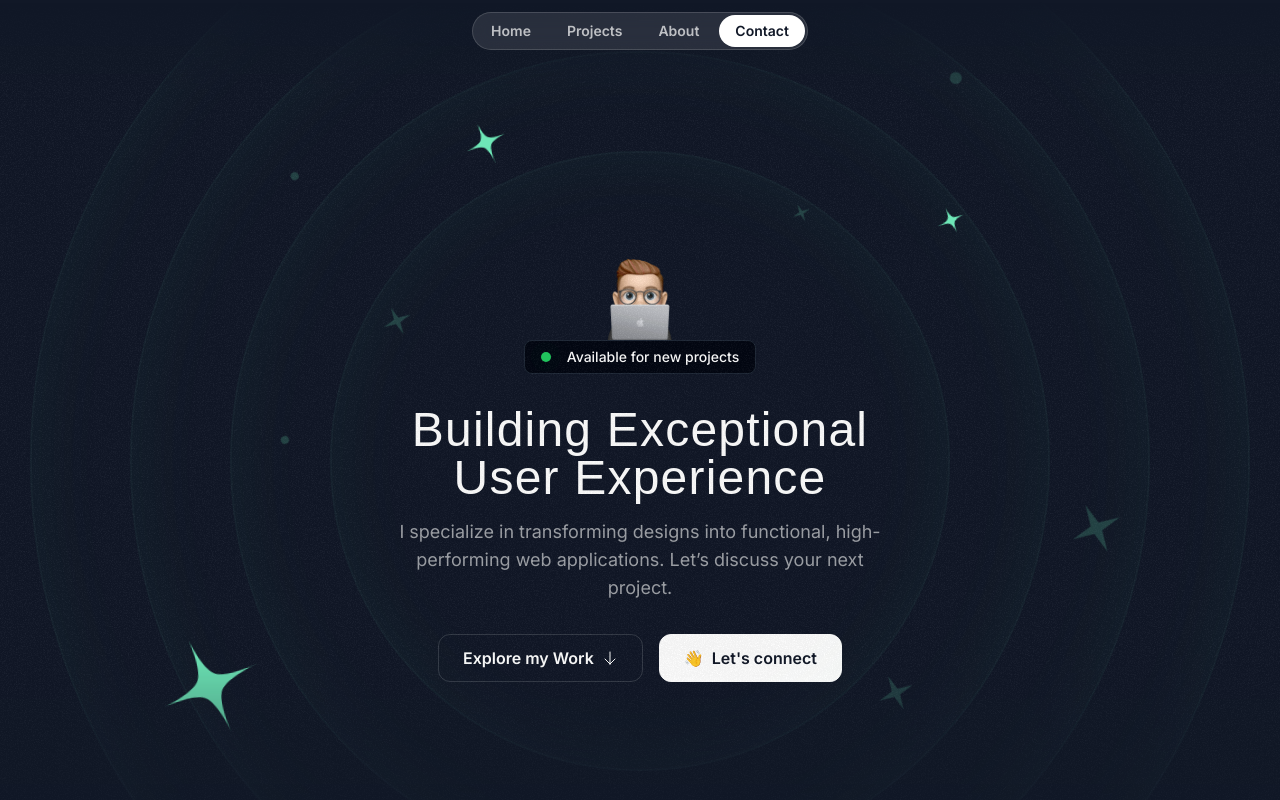
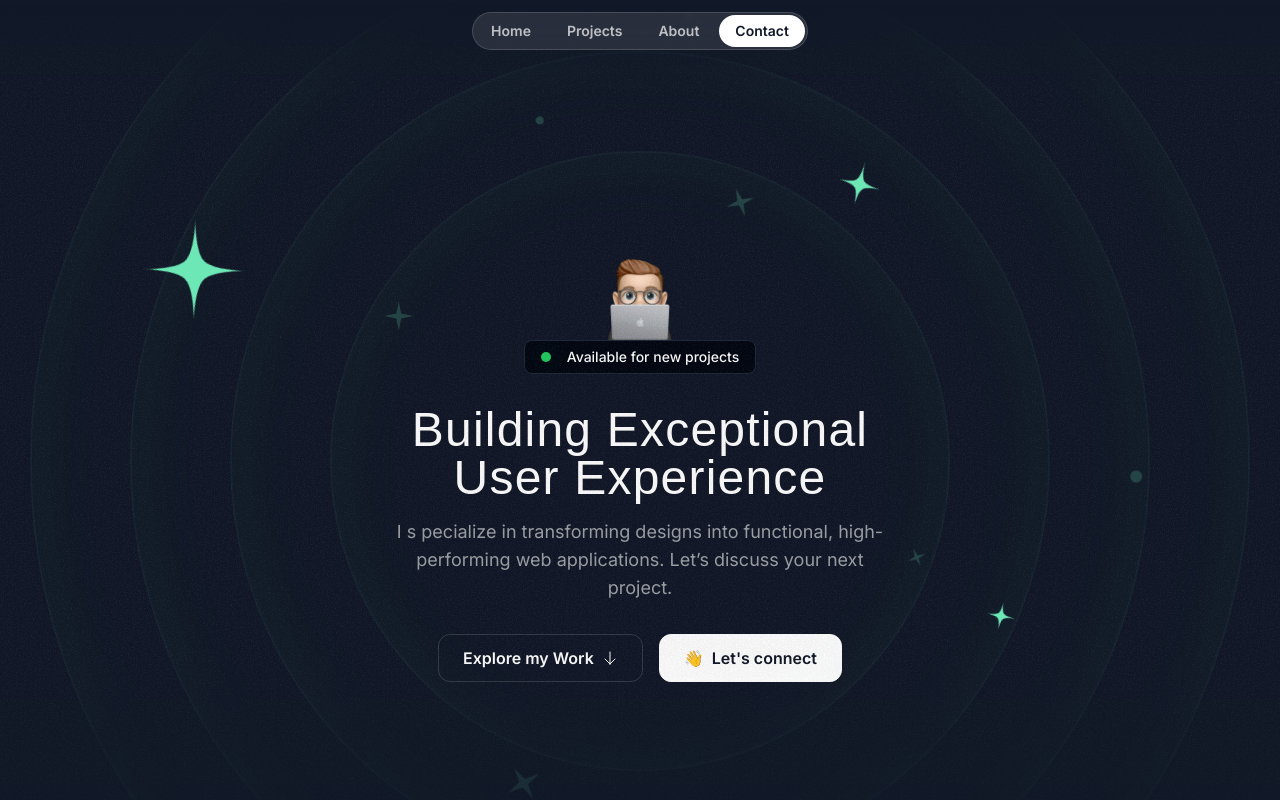
Before and after one commit to Prasant-Pradeep/portfolio_prasant, a Next.js app: page / in a window 1280 px wide. Shown: the top 800 px of the page. Built offline with nearby package versions, Linux system fonts and the light colour scheme; a web font is replaced by a local one.

Commit message:
feat:project section animation

```diff
--- a/src/components/HeroOrbit.tsx
+++ b/src/components/HeroOrbit.tsx
@@ -5,10 +5,18 @@ export const HeroOrbit = ({
   children,
   size,
   rotation,
-  shouldOrbit,
+  shouldOrbit = false,
   orbitDuration,
-}: PropsWithChildren<{ size: number; rotation: number;
-shouldOrbit?: boolean; orbitDuration?: string; }>) => {
+  shouldSpin = false,
+  spinDuration,
+}: PropsWithChildren<{
+  size: number;
+  rotation: number;
+  shouldOrbit?: boolean;
+  shouldSpin?: boolean;
+  spinDuration?: string;
+  orbitDuration?: string;
+}>) => {
   return (
     <div className="absolute left-1/2 top-1/2 -translate-x-1/2 -translate-y-1/2 ">
       <div className={twMerge(shouldOrbit === true &&
@@ -23,9 +31,10 @@ shouldOrbit?: boolean; orbitDuration?: string; }>) => {
           width: `${size}px`,
         }}
       >
-        <div className="animate-spin [animation-duration:10s">
-
-
+        <div className={twMerge(shouldSpin === true &&
+        "animate-spin")} style={{
+          animationDuration: spinDuration
+        }}>
           <div
             className="inline-flex"
             style={{
--- a/src/sections/Hero.tsx
+++ b/src/sections/Hero.tsx
@@ -23,45 +23,59 @@ export const HeroSection = () => {
         <div className="size-[1020px] hero-ring"></div>
         <div className="size-[1220px] hero-ring"></div>
 
-        <HeroOrbit size={800} rotation={-72}>
+        <HeroOrbit size={430} rotation={-14} shouldOrbit
+        orbitDuration="30s" shouldSpin spinDuration="3s">
+          <SparkleIcon className="size-8 text-emerald-300/20" />
+        </HeroOrbit>
+
+        <HeroOrbit size={440} rotation={79}shouldOrbit
+        orbitDuration="32s" shouldSpin spinDuration="3s">
+          <SparkleIcon className="size-5 text-emerald-300/20" />
+        </HeroOrbit>
+
+
+        <HeroOrbit size={520} rotation={-41}shouldOrbit
+        orbitDuration="34s">
+          <div className="size-2 rounded-full bg-emerald-300/20" />
+        </HeroOrbit>
+
+
+        <HeroOrbit size={530} rotation={178}shouldOrbit
+        orbitDuration="36s" shouldSpin spinDuration="3s">
+          <SparkleIcon className="size-10 text-emerald-300/20" />
+        </HeroOrbit>
+
+        <HeroOrbit size={550} rotation={20}shouldOrbit
+        orbitDuration="38s" shouldSpin spinDuration="6s">
+          <StarIcon className="size-12 text-emerald-300" />
+        </HeroOrbit>
+
+        <HeroOrbit size={590} rotation={98}shouldOrbit
+        orbitDuration="40s" shouldSpin spinDuration="6s">
+          <StarIcon className="size-8 text-emerald-300" />
+        </HeroOrbit>
+
+        <HeroOrbit size={650} rotation={-5}shouldOrbit
+        orbitDuration="42s">
+          <div className="size-2 rounded-full bg-emerald-300/20" />
+        </HeroOrbit>
+
+        <HeroOrbit size={710} rotation={144}shouldOrbit
+        orbitDuration="44s">
+          <SparkleIcon className="size-14 text-emerald-300/20" />
+        </HeroOrbit>
+
+        <HeroOrbit size={720} rotation={85}shouldOrbit
+        orbitDuration="46s">
+          <div className="size-3 rounded-full bg-emerald-300/20" />
+        </HeroOrbit>
+
+
+        <HeroOrbit size={800} rotation={-72}shouldOrbit
+        orbitDuration="48s" shouldSpin spinDuration="6s">
           <StarIcon className="size-28 text-emerald-300" />
         </HeroOrbit>
 
-        <HeroOrbit size={550} rotation={20}>
-          <StarIcon className="size-12 text-emerald-300" />
-        </HeroOrbit>
-
-        <HeroOrbit size={590} rotation={98}>
-          <StarIcon className="size-8 text-emerald-300" />
-        </HeroOrbit>
-
-        <HeroOrbit size={430} rotation={-14}>
-          <SparkleIcon className="size-8 text-emerald-300/20" />
-        </HeroOrbit>
-
-        <HeroOrbit size={440} rotation={79}>
-          <SparkleIcon className="size-5 text-emerald-300/20" />
-        </HeroOrbit>
-
-        <HeroOrbit size={530} rotation={178}>
-          <SparkleIcon className="size-10 text-emerald-300/20" />
-        </HeroOrbit>
-
-        <HeroOrbit size={710} rotation={144}>
-          <SparkleIcon className="size-14 text-emerald-300/20" />
-        </HeroOrbit>
-
-        <HeroOrbit size={720} rotation={85}>
-          <div className="size-3 rounded-full bg-emerald-300/20" />
-        </HeroOrbit>
-
-        <HeroOrbit size={520} rotation={-41}>
-          <div className="size-2 rounded-full bg-emerald-300/20" />
-        </HeroOrbit>
-
-        <HeroOrbit size={650} rotation={-5}>
-          <div className="size-2 rounded-full bg-emerald-300/20" />
-        </HeroOrbit>
       </div>
 
       <div className="container">
@@ -90,7 +104,9 @@ export const HeroSection = () => {
           </h1>
 
           <p className="mt-4 text-center text-white/60 md:text-lg">
-            I specialize in transforming designs into functional, high-performing web applications.
+            I s        <HeroOrbit size={430} rotation={-14}>
+          <SparkleIcon className="size-8 text-emerald-300/20" />
+        </HeroOrbit>pecialize in transforming designs into functional, high-performing web applications.
             Let’s discuss your next project.
           </p>
         </div>
--- a/src/sections/Projects.tsx
+++ b/src/sections/Projects.tsx
@@ -60,7 +60,7 @@ export const ProjectsSection = () => {
           {portfolioProjects.map((project) => (
             <Card
               key={project.title}
-              className="px-8 pt-8 pb-0 md:pt-12 md:px-10 lg:pt-16 lg:px-20"
+              className="px-8 pt-8 pb-0 md:pt-12 md:px-10 lg:pt-16 lg:px-20 sticky top-0"
             >
               <div className="lg:grid lg:grid-cols-2 lg:gap-16">
                 <div className="lg:pb-16">
```
